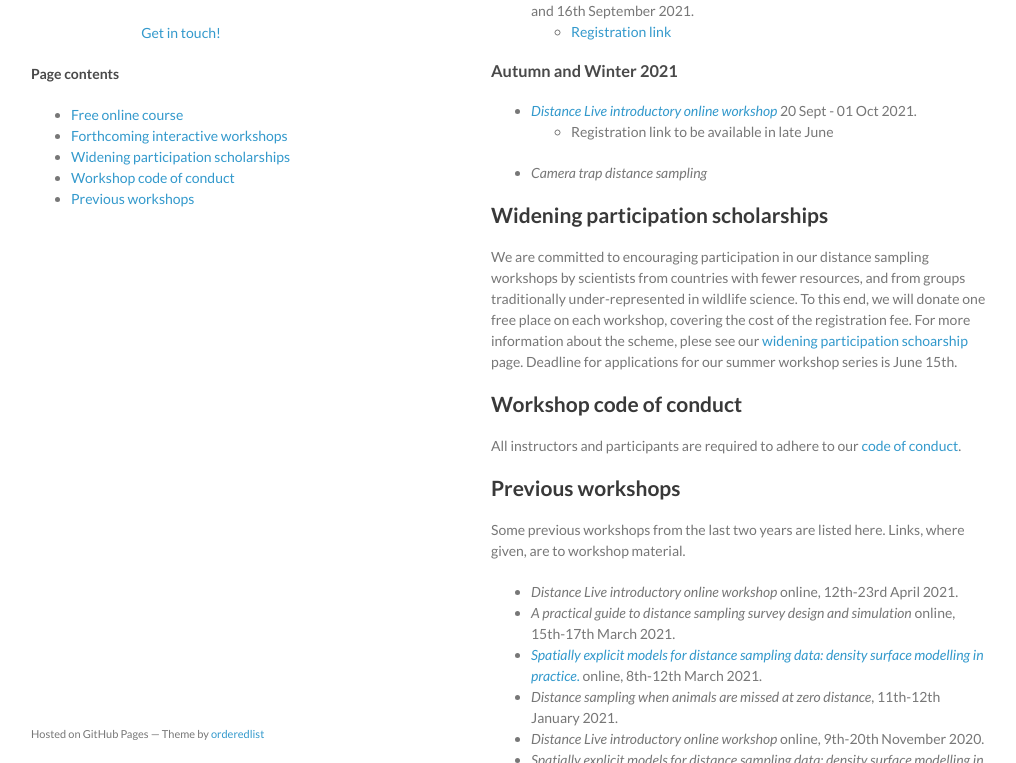
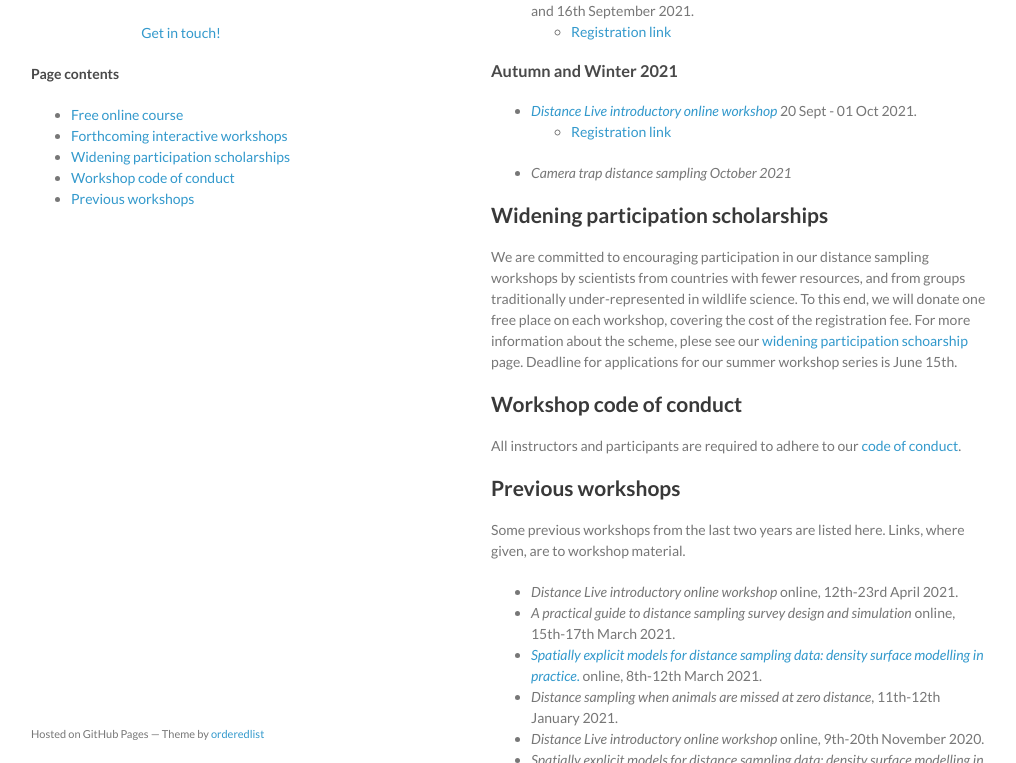
Before and after one commit to distanceworkshops/distanceworkshops.github.io, a Jekyll site: the page built from index.md, in a window 1280 px wide and 900 px high, scrolled down 419 px, cut to the strip 137-900 px from the top of the window. Shown: the whole strip, without its empty margins (129-1145 px from the left). Built offline with Jekyll 4.4.1, drawn with Linux system fonts in a browser that asks for light colours.

Commit message:
registration link for Sept '21 intro workshop

```diff
--- a/index.md
+++ b/index.md
@@ -29,8 +29,8 @@
 ### Autumn and Winter 2021
 
 - [*Distance Live introductory online workshop*](intro-sep-2021) 20 Sept - 01 Oct 2021.
-  - Registration link to be available in late June
-- *Camera trap distance sampling*
+  - [Registration link](https://onlineshop.st-andrews.ac.uk/conferences-and-events/events/creem/online-live-workshop-introductory-distance-sampling-20th-september-1st-october-2021)
+- *Camera trap distance sampling October 2021*
 
 ## Widening participation scholarships
 
```
